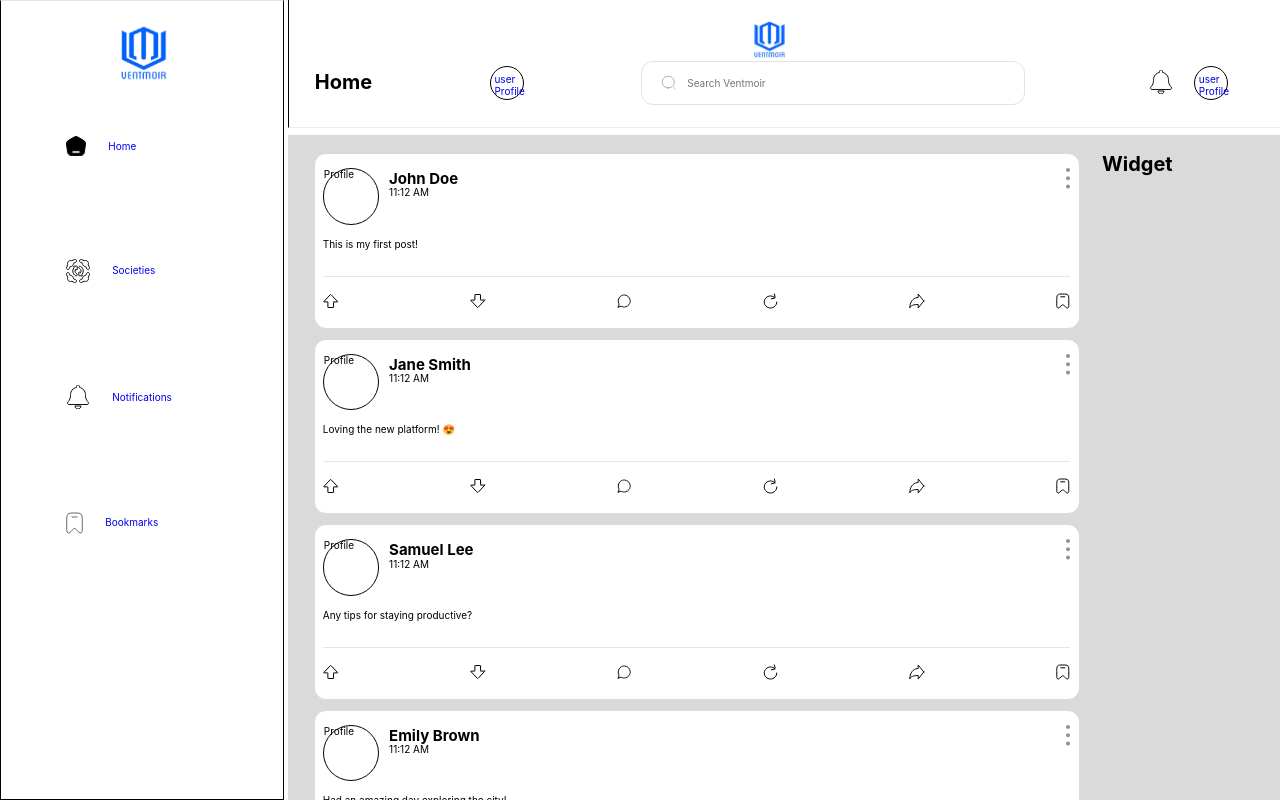
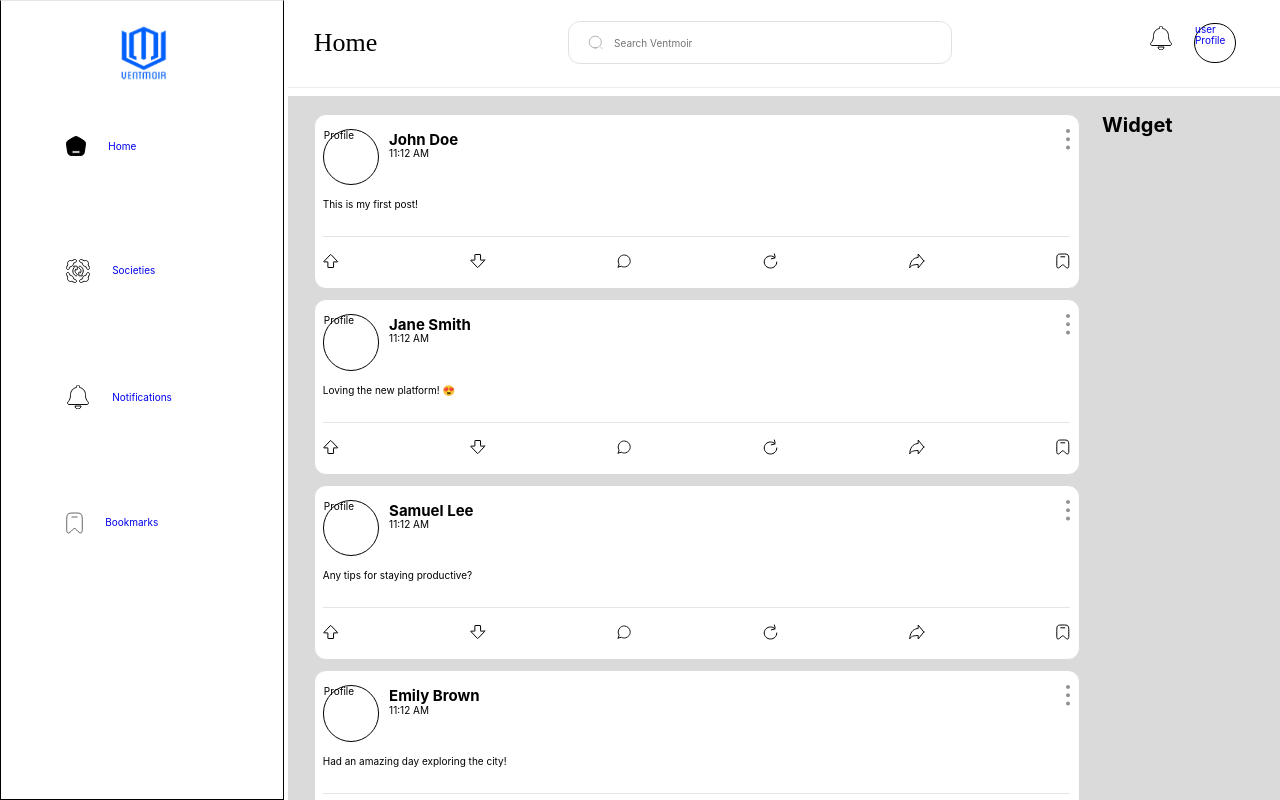
Before and after one commit to ola-irawo/ventmoirNextjs, a Next.js app: page / in a window 1280 px wide. Shown: the top 800 px of the page. Built offline with nearby package versions, Linux system fonts and the light colour scheme.

Commit message:
updated top styles

```diff
--- a/src/layouts/topbar/topbar.module.css
+++ b/src/layouts/topbar/topbar.module.css
@@ -1,13 +1,17 @@
 .topbarContainer {
-  border: 0.1rem solid black;
   padding: 1.5rem 1.4rem 1.3rem 1.4rem;
   border-bottom: 0.05rem solid #0000001a;
   margin-bottom: clamp(0.6rem, 0.6vw, 1.1rem);
+  background-color: #fff;
 }
 
 .brandLogo {
   margin: 0 auto;
   display: block;
+}
+
+.hiddenOnMobile {
+  display: none;
 }
 
 .topbarContent {
@@ -16,22 +20,22 @@
   justify-content: space-between;
 }
 
-.profileLinkContainer {
-  width: 34px;
-  height: 34px;
-  padding: 7.56px 3.78px 0px 3.78px;
-  gap: 0px;
+.profileLink {
+  display: block;
+  width: clamp(3.4rem, 3.4vw, 4.2rem);
+  height: clamp(3.4rem, 3.4vw, 4rem);
   border-radius: 4rem;
-  opacity: 0px;
   border: 0.1rem solid black;
 }
 
 .searchContainer {
   width: clamp(24.7rem, 30vw, 41.7rem);
+  width: clamp(20rem, 30vw, 41.7rem);
   height: clamp(3.4rem, 3.4vw, 4.6rem);
   padding: 10px 22px 9px 6px;
   border-radius: 0.5rem;
   border: 0.05rem solid #dadadacc;
+  margin: 0 1.5rem;
 }
 
 .searchWrapper {
@@ -56,11 +60,50 @@
   justify-content: center;
 }
 
+@media (min-width: 768px) {
+  .hiddenOnMobile {
+    display: block;
+  }
+
+  .hiddenOnDesktop {
+    display: none;
+  }
+
+  .topbarContainer {
+    padding-top: 2rem;
+  }
+
+  .pathNameContainer {
+    display: flex;
+    align-items: center;
+  }
+
+  .goBackBtn {
+    width: clamp(2.2rem, 2.2vw, 2.7rem);
+    margin-right: clamp(0.6rem, 0.6rem, 1rem);
+  }
+
+  .pathName {
+    font-size: clamp(2.6rem, 2.6rem, 3rem);
+    font-weight: 500;
+    font-family: Poppins;
+    line-height: 4.5rem;
+  }
+
+  .profileandNotificationContainer {
+    display: grid;
+    grid-template-columns: 1fr 1fr;
+    max-width: 9.8rem;
+    gap: clamp(1rem, 1vw, 2.6rem);
+  }
+}
+
 @media (min-width: 1000px) {
   .topbarContainer {
     padding: 1.8rem 5.6rem 2.2rem 2.6rem;
     border-bottom: 0.05rem solid #dadada80;
     border-width: 0px 0px 1px 1px;
+    padding-top: 2rem;
   }
 
   .searchContainer {
```
